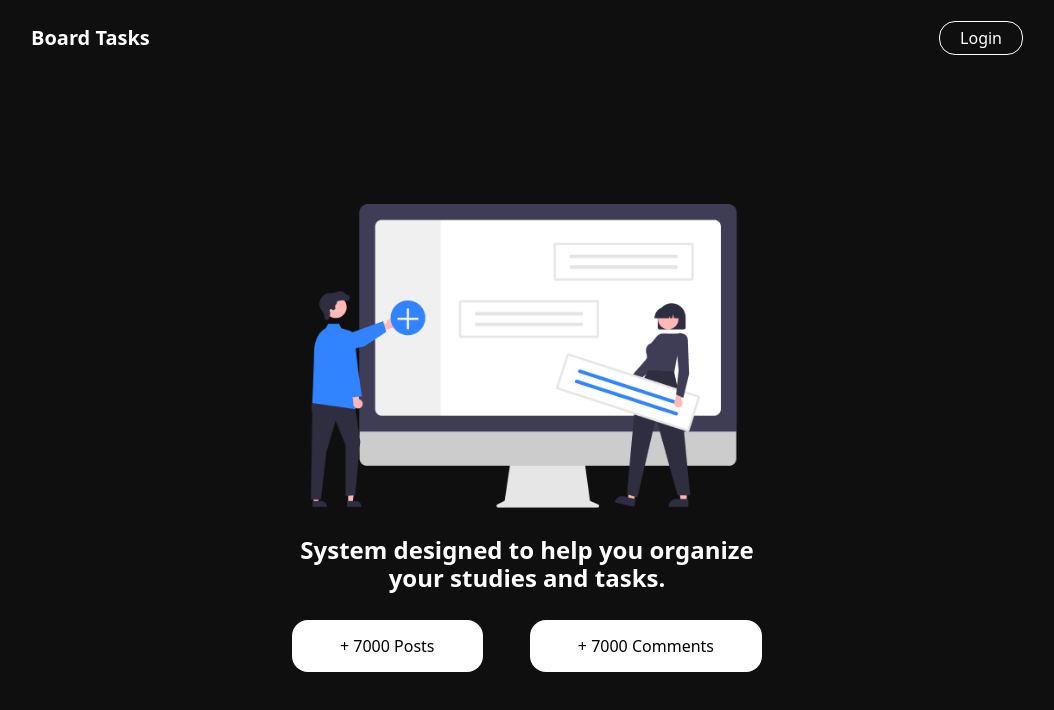
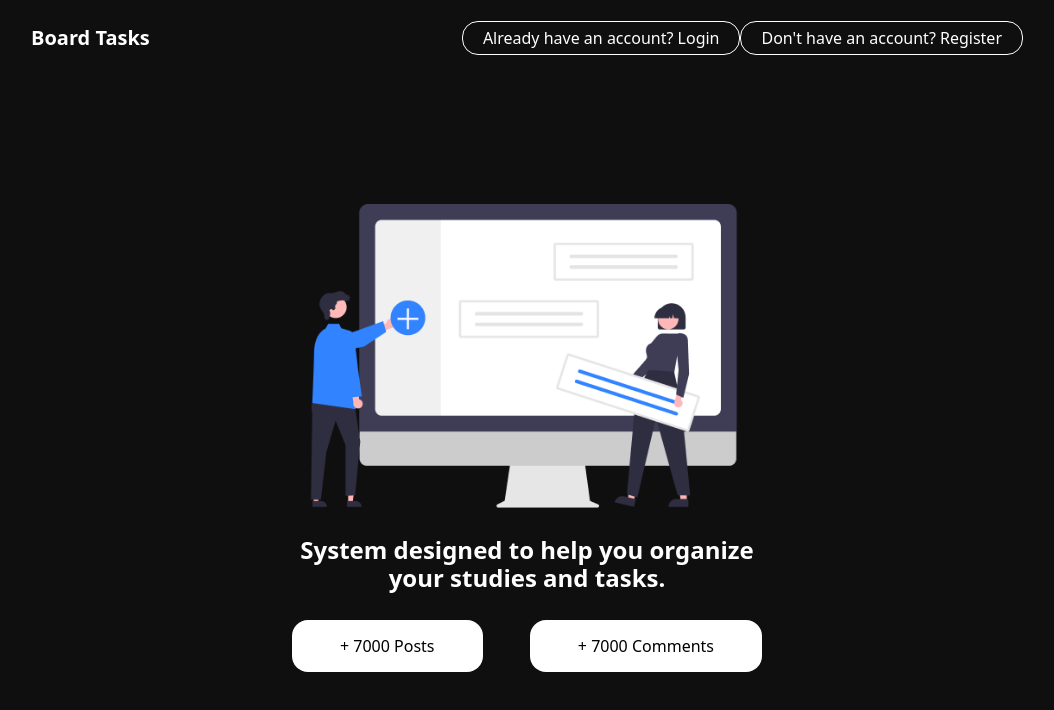
Before and after one commit to RodrigoPLopesIA/board_tasks, a Next.js app: page / in a window 1280 px wide. Shown: the top 710 px of the page, without its empty margins (113-1167 px from the left). Built offline with nearby package versions, Linux system fonts and the light colour scheme; no server answers.

Commit message:
feat: create register and login button in header

```diff
--- a/src/components/Header/Index.tsx
+++ b/src/components/Header/Index.tsx
@@ -36,12 +36,20 @@ export default function Header() {
             Welcome, {session.user?.name}
           </button>
         ) : (
-          <button
-            className="text-white border-white border-[1px] py-1 px-5 rounded-2xl hover:bg-white hover:text-[#0f0f0f] transition-all duration-300"
-            onClick={(e) => signIn()}
-          >
-            Login
-          </button>
+          <nav className="flex justify-center">
+            <button
+              className="text-white border-white border-[1px] py-1 px-5 rounded-2xl hover:bg-white hover:text-[#0f0f0f] transition-all duration-300"
+              onClick={(e) => signIn()}
+            >
+              Already have an account? Login
+            </button>
+            <button
+              className="text-white border-white border-[1px] py-1 px-5 rounded-2xl hover:bg-white hover:text-[#0f0f0f] transition-all duration-300"
+              onClick={(e) => signIn()}
+            >
+             Don't have an account? Register
+            </button>
+          </nav>
         )}
       </section>
     </header>
```
